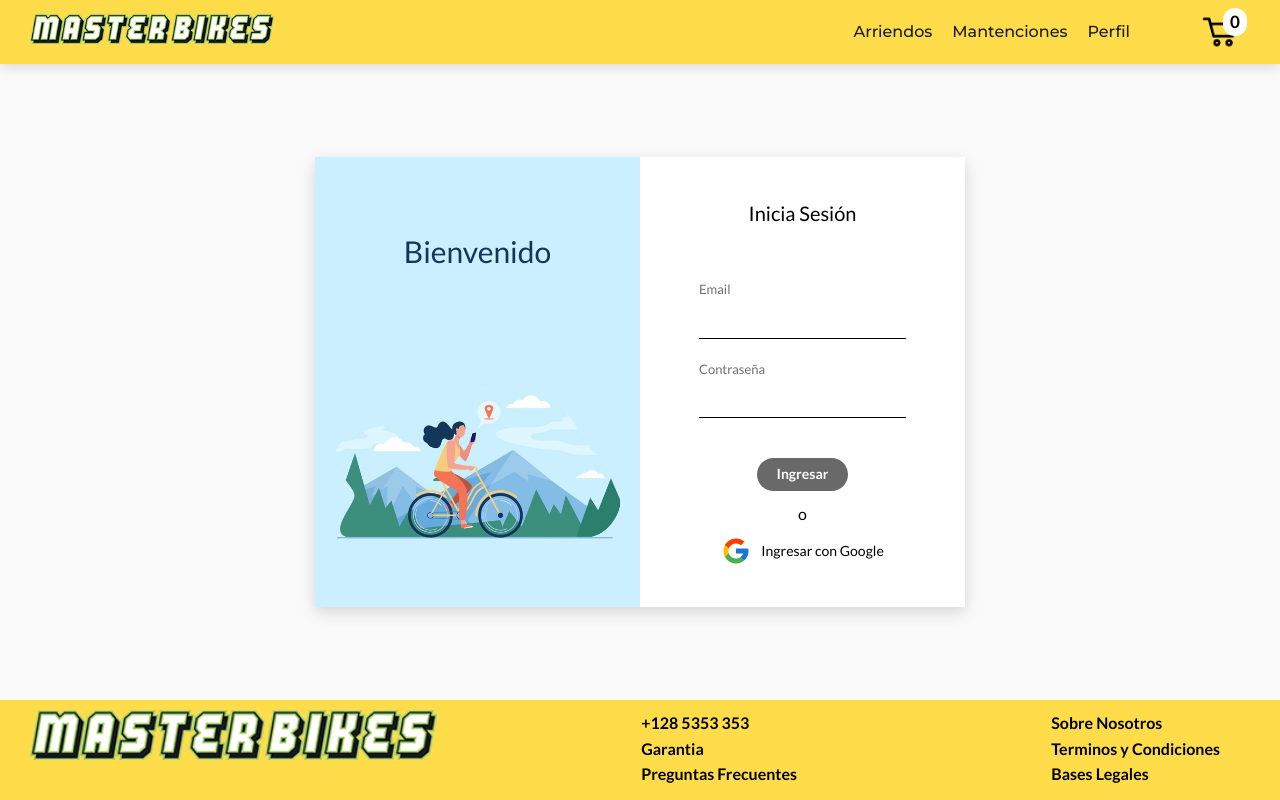
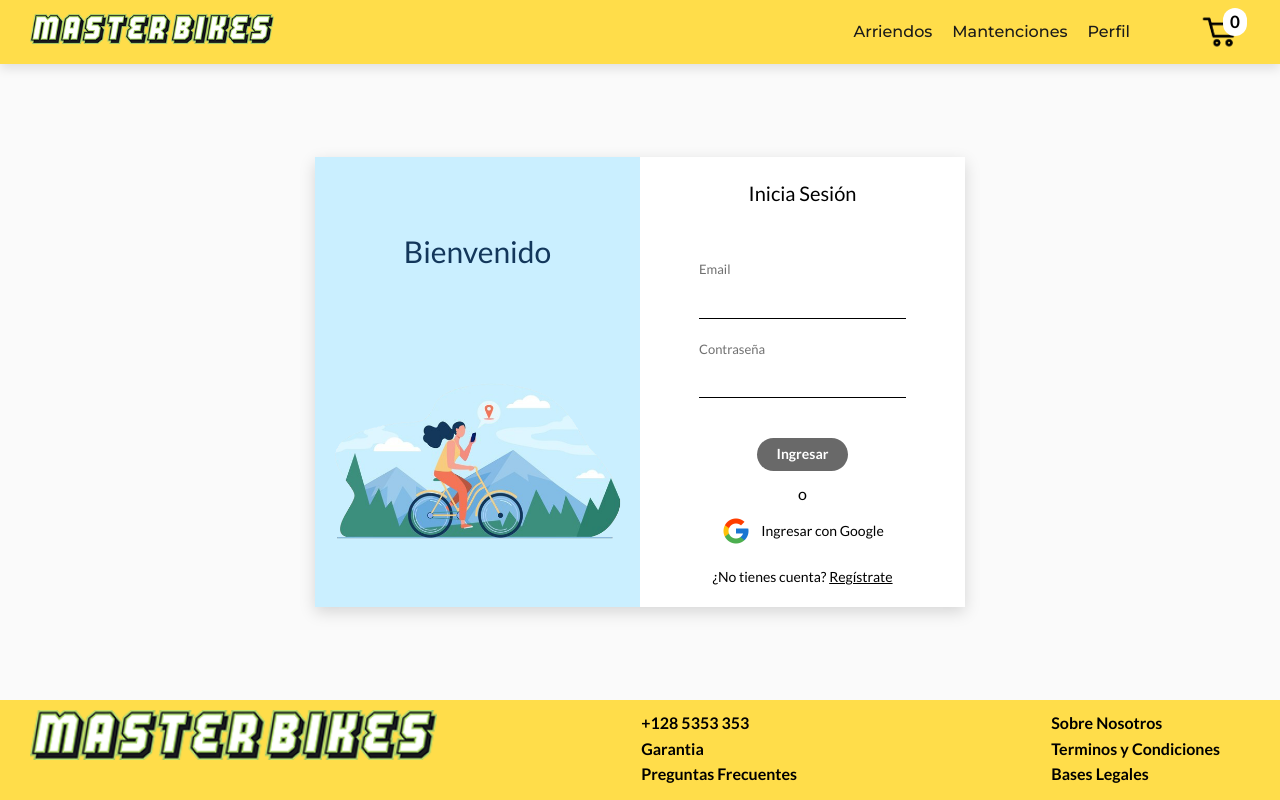
Before and after one commit to jporrego/MasterBikes_IngSoftware, a plain HTML site: page login.html in a window 1280 px wide. Drawn offline with Linux system fonts and the light colour scheme.

Commit message:
Login - registrate

```diff
--- a/login.css
+++ b/login.css
@@ -42,7 +42,7 @@
 
 .login__form__inputs__title {
     font-size: 2rem;
-    margin-top: 4rem;
+    margin-top: 2rem;
     margin-bottom: 5rem;
     text-align: center;
 }
@@ -120,10 +120,15 @@ button, input[type="submit"], input[type="reset"] {
     align-items: center;
     font-size: 1.4rem;
     cursor: pointer;
+    margin-bottom: 1rem;
 }
 
 .logo_google:hover {
     color: rgb(139, 139, 139);
+}
+
+.registrate {
+    font-size: 1.4rem;
 }
 
 .loader {
--- a/login.html
+++ b/login.html
@@ -52,6 +52,7 @@
                             <button class="btn_iniciar" ty>Ingresar</button>
                             <div>o</div>
                             <div class="logo_google"><img src="./img/google.png"> Ingresar con Google</div>
+                            <div class="registrate">¿No tienes cuenta? <u>Regístrate</u></div>
                         </div>
                         <div class="error_modal">
                             Datos incorrectos...
```
